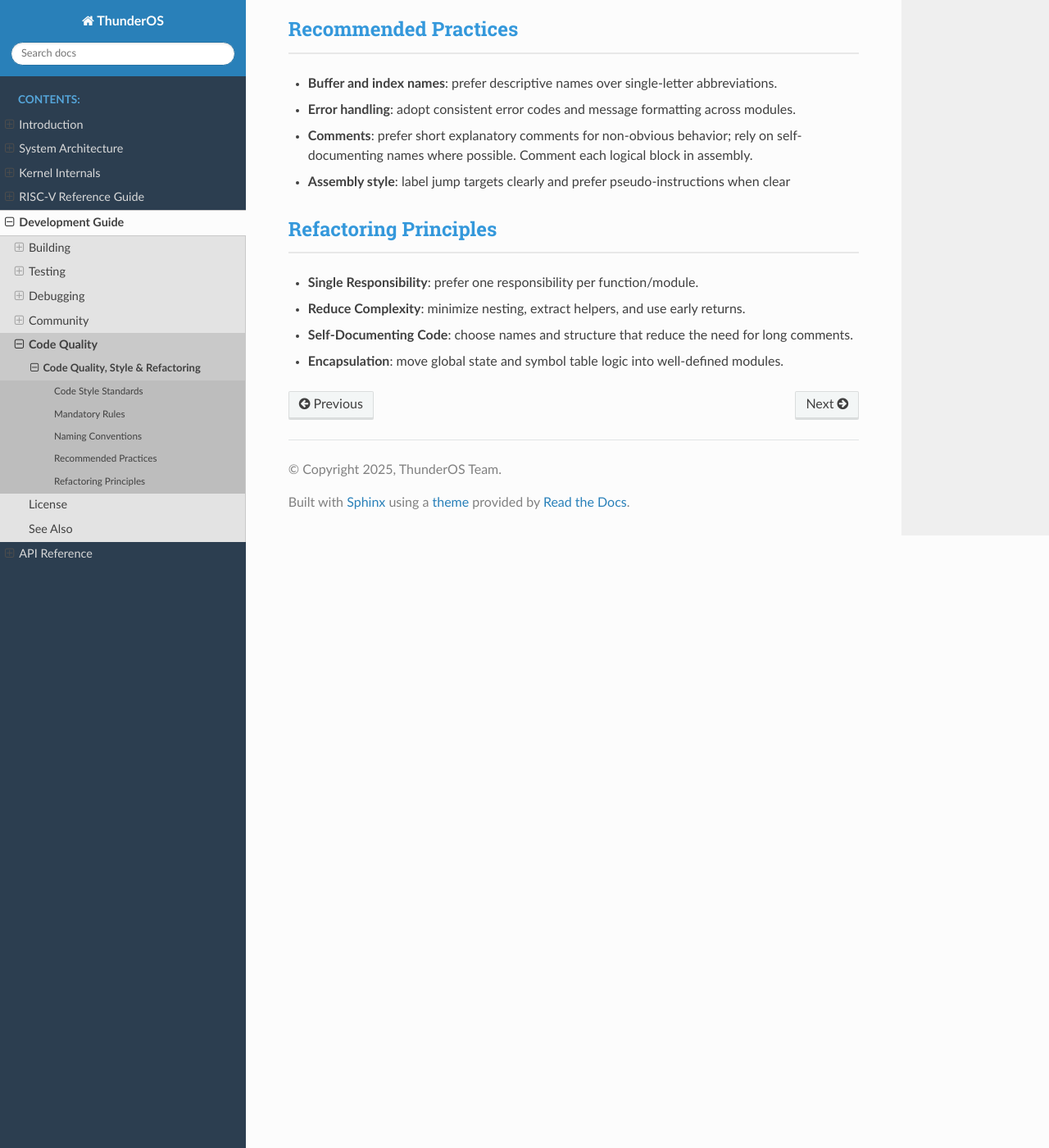
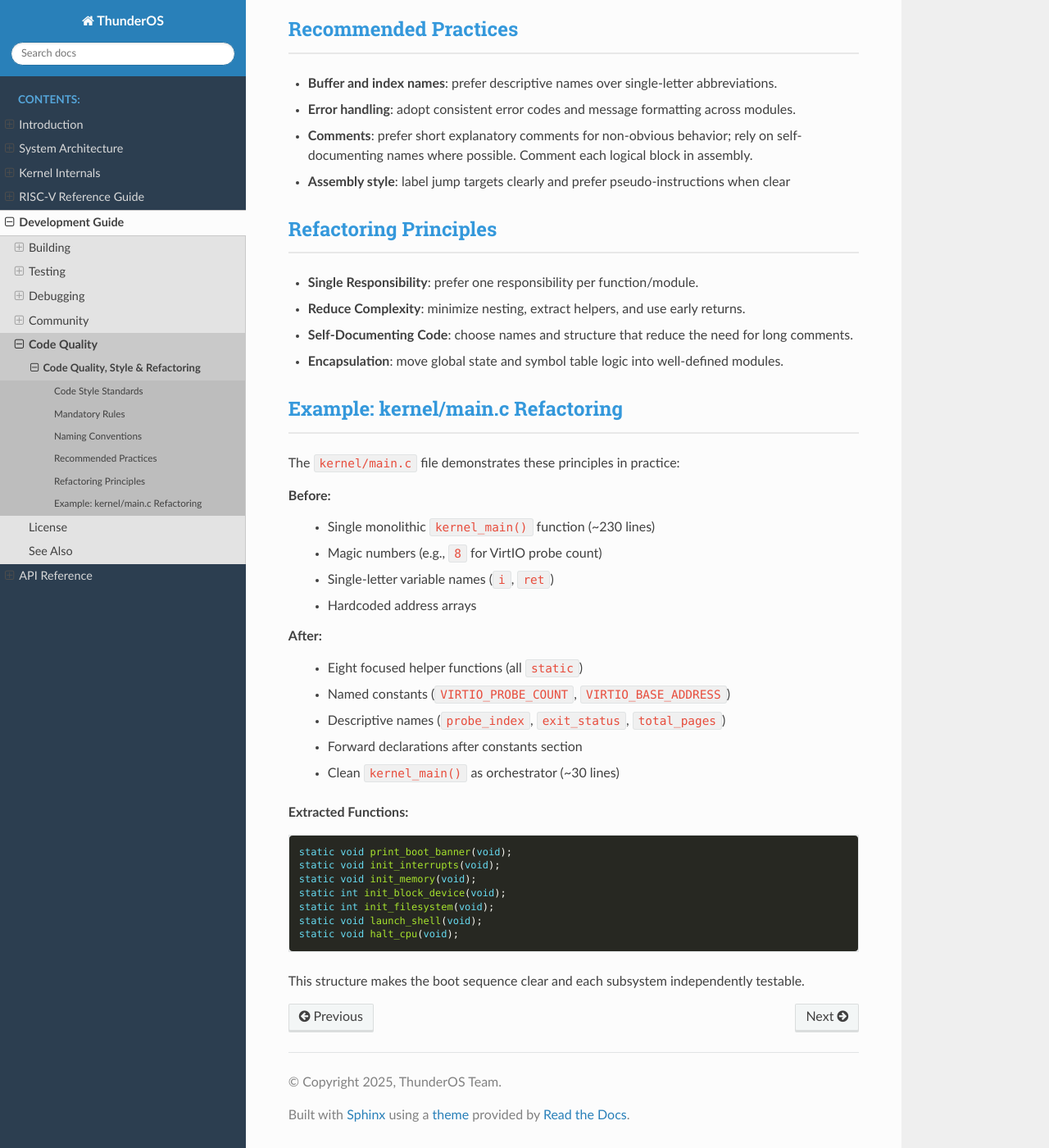
Before and after one commit to byteshiftlabs/thunderos, a Sphinx documentation site: the page built from docs/source/development/code_quality.rst, in a window 1280 px wide and 1400 px high, scrolled down 2094 px. Shown: the whole window at 82% size. Built offline with Sphinx 7.4.7 and the Read the Docs theme 3.1.0, drawn with Linux system fonts in a browser that asks for light colours.

Commit message:
Updated documentation for test infrastructure refactoring
- Added Unreleased section to CHANGELOG.md with refactoring details
- Updated README.md with current test script names
- Updated testing.rst with new test structure and script descriptions
- Added kernel/main.c refactoring example to code_quality.rst
- Removed references to deleted test_user_mode.sh script

```diff
--- a/docs/source/development/code_quality.rst
+++ b/docs/source/development/code_quality.rst
@@ -106,3 +106,35 @@ Refactoring Principles
 - **Reduce Complexity**: minimize nesting, extract helpers, and use early returns.
 - **Self-Documenting Code**: choose names and structure that reduce the need for long comments.
 - **Encapsulation**: move global state and symbol table logic into well-defined modules.
+
+Example: kernel/main.c Refactoring
+----------------------------------
+
+The ``kernel/main.c`` file demonstrates these principles in practice:
+
+**Before:**
+   - Single monolithic ``kernel_main()`` function (~230 lines)
+   - Magic numbers (e.g., ``8`` for VirtIO probe count)
+   - Single-letter variable names (``i``, ``ret``)
+   - Hardcoded address arrays
+
+**After:**
+   - Eight focused helper functions (all ``static``)
+   - Named constants (``VIRTIO_PROBE_COUNT``, ``VIRTIO_BASE_ADDRESS``)
+   - Descriptive names (``probe_index``, ``exit_status``, ``total_pages``)
+   - Forward declarations after constants section
+   - Clean ``kernel_main()`` as orchestrator (~30 lines)
+
+**Extracted Functions:**
+
+.. code-block:: c
+
+   static void print_boot_banner(void);
+   static void init_interrupts(void);
+   static void init_memory(void);
+   static int init_block_device(void);
+   static int init_filesystem(void);
+   static void launch_shell(void);
+   static void halt_cpu(void);
+
+This structure makes the boot sequence clear and each subsystem independently testable.
```
Also changed, not shown: CHANGELOG.md (+35 -0 lines), README.md (+4 -3 lines), docs/source/development/testing.rst (+8 -8 lines).
